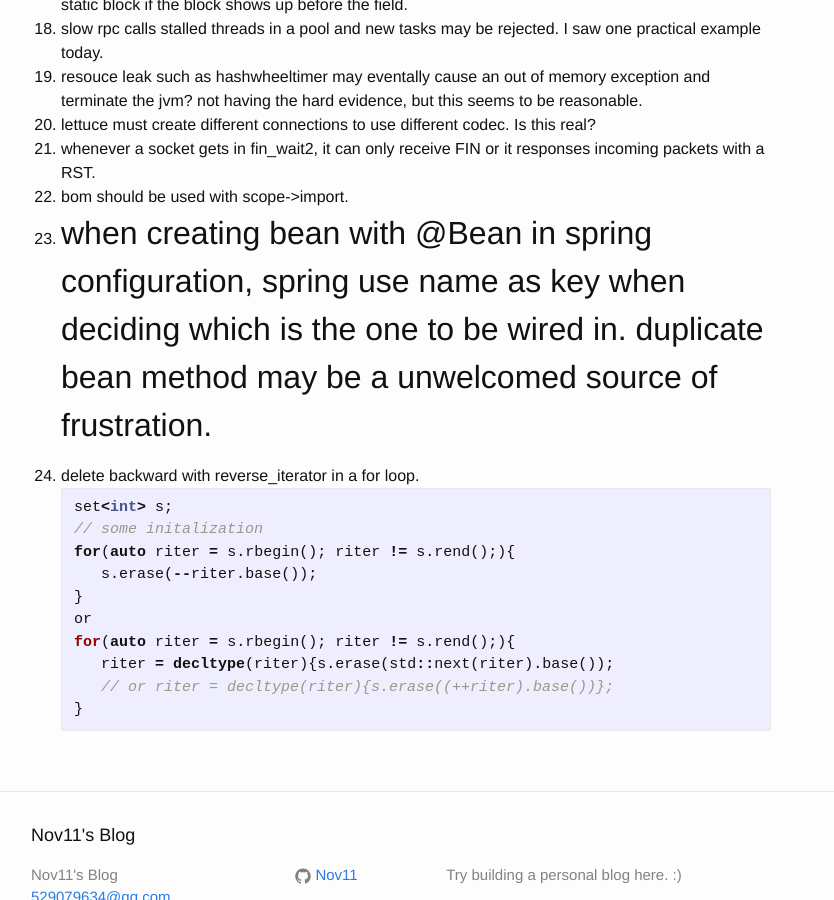
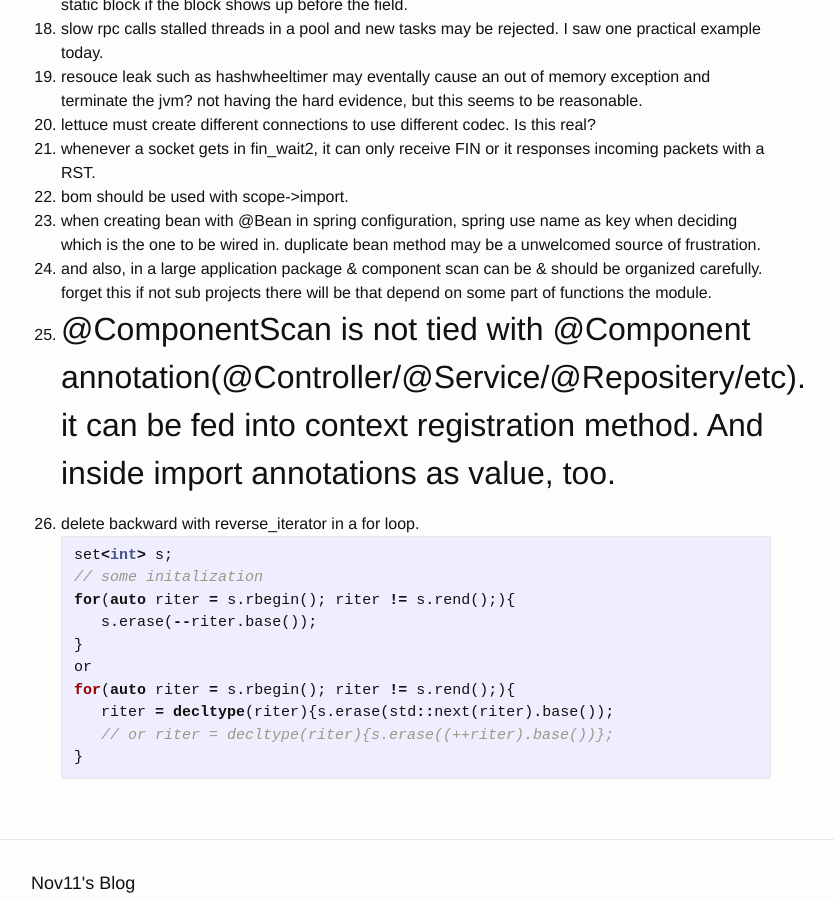
Before and after one commit to Nov11/Nov11.github.io, a Jekyll site: the page built from _posts/2018-06-04-notes-of-miscellaneousness.md, in a window 1280 px wide and 900 px high, scrolled down 1331 px. Shown: the whole window, without its empty margins (239-1073 px from the left). Built offline with Jekyll 4.4.1, drawn with Linux system fonts in a browser that asks for light colours.

Commit message:
Update 2018-06-04-notes-of-miscellaneousness.md

````diff
--- a/_posts/2018-06-04-notes-of-miscellaneousness.md
+++ b/_posts/2018-06-04-notes-of-miscellaneousness.md
@@ -45,6 +45,8 @@
 21. whenever a socket gets in fin_wait2, it can only receive FIN or it responses incoming packets with a RST.
 22. bom should be used with scope->import.
 23. when creating bean with @Bean in spring configuration, spring use name as key when deciding which is the one to be wired in. duplicate bean method may be a unwelcomed source of frustration.
+24. and also, in a large application package & component scan can be & should be organized carefully. forget this if not sub projects there will be that depend on some part of functions the module.
+25. @ComponentScan is not tied with @Component annotation(@Controller/@Service/@Repositery/etc). it can be fed into context registration method. And inside import annotations as value, too.
 ---------------------------------------
 1. delete backward with reverse_iterator in a for loop.
    ```c++
````
